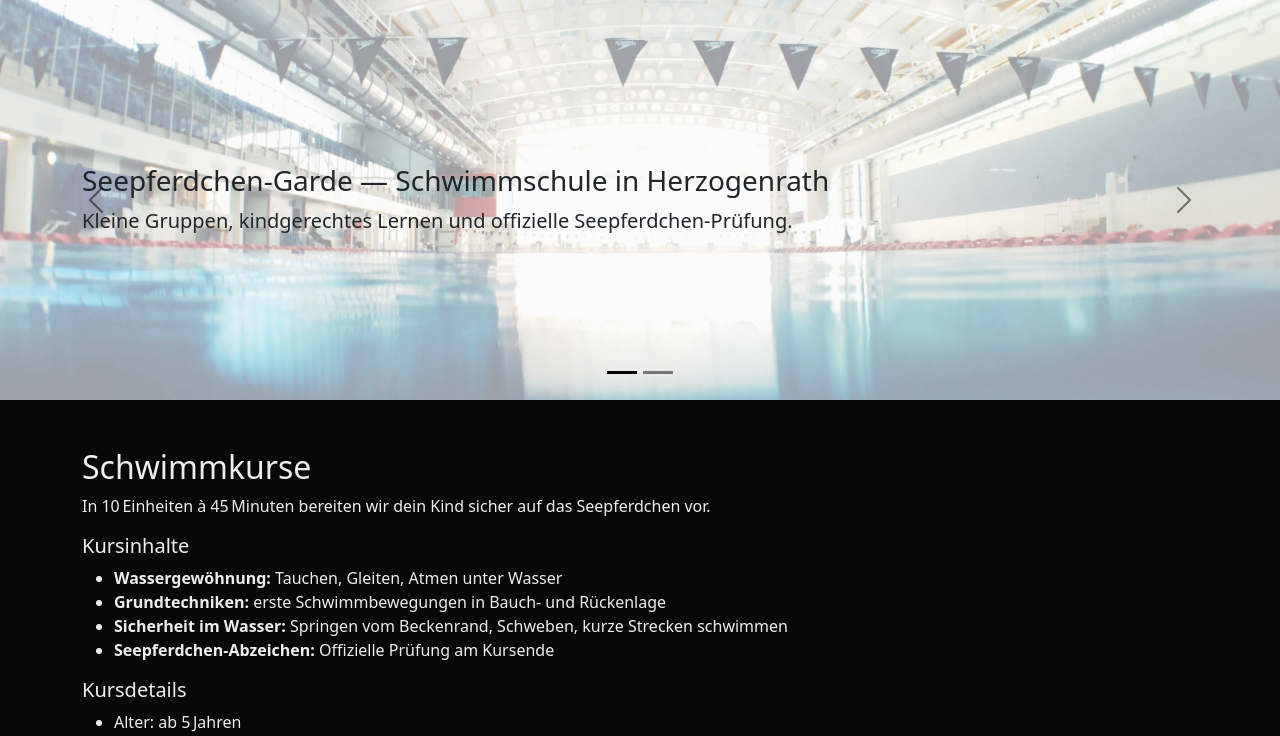
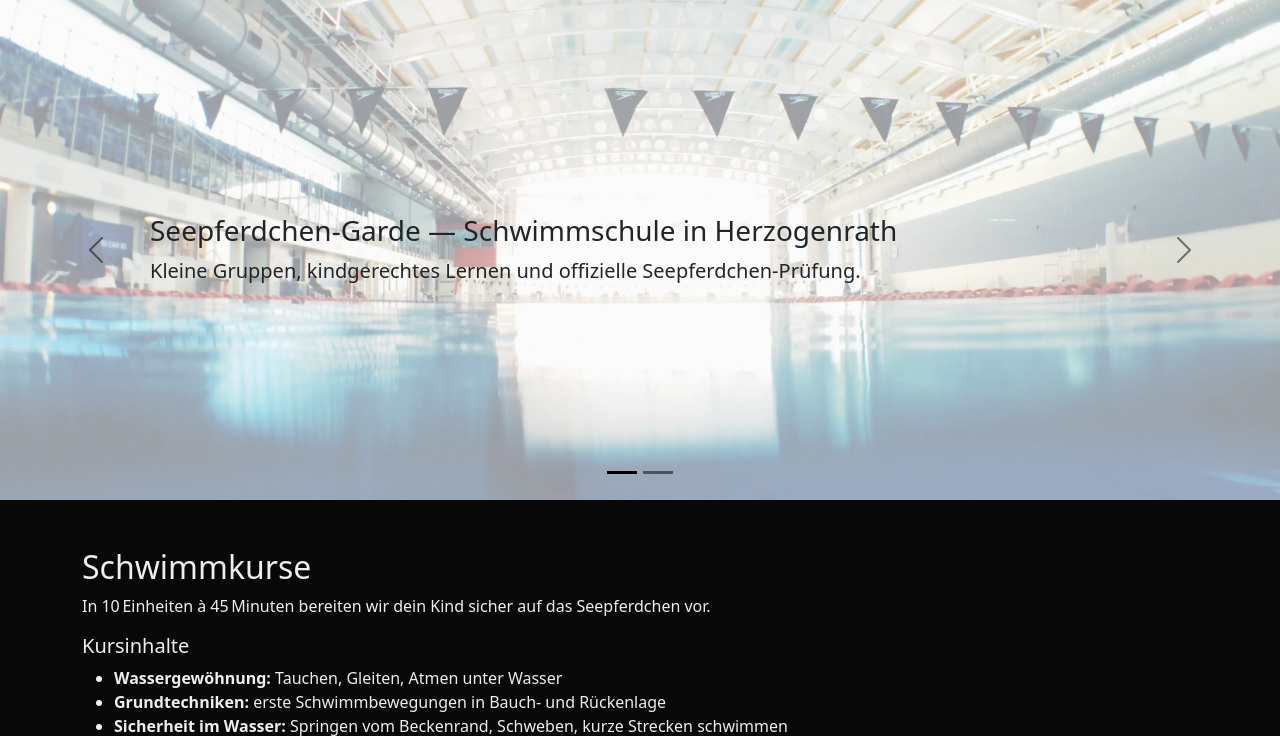
Before and after one commit to net-idea/seepferdchen-garde, a PHP site: page / in a window 1280 px wide. Shown: the part 56-792 px from the top of the page. Run offline with PHP 8.4, Linux system fonts and the light colour scheme.

Commit message:
feat: Bring text into distance to slider controls

```diff
--- a/style/main.css
+++ b/style/main.css
@@ -18,7 +18,7 @@ body {
 }
 
 .carousel-item {
-  height: 400px;
+  height: 500px;
 }
 
 .carousel-item-1 {
@@ -30,10 +30,23 @@ body {
 }
 
 .carousel-item .container {
+  padding-inline: 3rem;
   height: 100%;
   display: flex;
   flex-direction: column;
   justify-content: center;
+}
+
+@media (min-width: 576px) {
+  .carousel-item .container {
+    padding-inline: 4rem;
+  }
+}
+
+@media (min-width: 992px) {
+  .carousel-item .container {
+    padding-inline: 5rem;
+  }
 }
 
 #kontakt a[href^="https://wa.me/"] svg {
```
